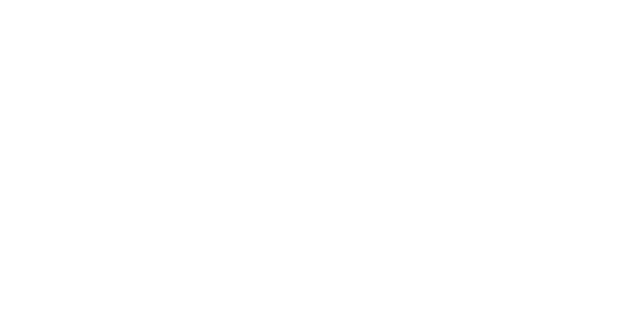
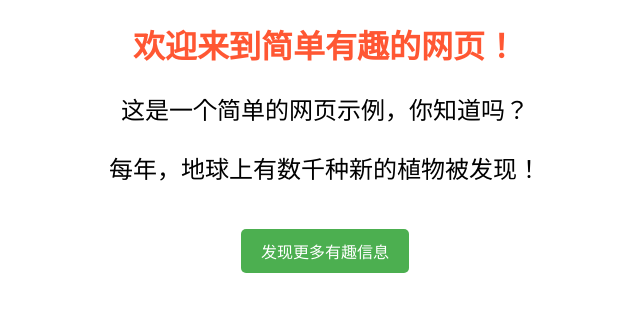
Before and after one commit to EthanTianyiWu/EthanTianyiWu.github.io, a plain HTML site: page index.html in a window 1280 px wide. Shown: the whole page, without its empty margins (315-955 px from the left). Drawn offline with Linux system fonts and the light colour scheme.

Commit message:
Update index.html

```diff
--- a/index.html
+++ b/index.html
@@ -1,34 +1,55 @@
 <!DOCTYPE html>
-<title>Ethan's First Webpage</title>
-<!--  头部 -->
-<div class="container logo-search">
+<html lang="en">
 
-</div>
+<head>
+    <meta charset="UTF-8">
+    <meta name="viewport" content="width=device-width, initial-scale=1.0">
+    <title>简单有趣的网页</title>
+    <style>
+        body {
+            font-family: Arial, sans-serif;
+            text-align: center;
+        }
 
+        .container {
+            max-width: 600px;
+            margin: 0 auto;
+        }
 
+        h1 {
+            color: #FF5733;
+        }
 
-<!-- 导航栏 -->
-<!-- 导航栏 -->
-<div class="container navigation">
-</div>
+        .fun-fact {
+            font-size: 24px;
+            margin-top: 20px;
+        }
 
-</div><!--  内容  -->
+        .button {
+            display: inline-block;
+            padding: 10px 20px;
+            margin-top: 20px;
+            background-color: #4CAF50;
+            color: white;
+            text-decoration: none;
+            border-radius: 5px;
+        }
 
-</div>
+        .button:hover {
+            background-color: #45a049;
+        }
+    </style>
+</head>
 
+<body>
+    <div class="container">
+        <h1>欢迎来到简单有趣的网页！</h1>
+        <div class="fun-fact">
+            <p>这是一个简单的网页示例，你知道吗？</p>
+            <p>每年，地球上有数千种新的植物被发现！</p>
+        </div>
+        <a href="https://www.baidu.com" class="button">发现更多有趣信息</a>
+    </div>
+</body>
 
-<!-- 右边栏 -->
-<div class="fivecol last right-column">
-
-<style>
-.sidebar-tree .double-li {
-    width:300px;
-}
-.sidebar-tree .double-li li {
-    width: 44%;
-    line-height: 1.5em;
-    border-bottom: 1px solid #ccc;
-    float: left;
-    display: inline;
-}
-</style>
+</html>
```
